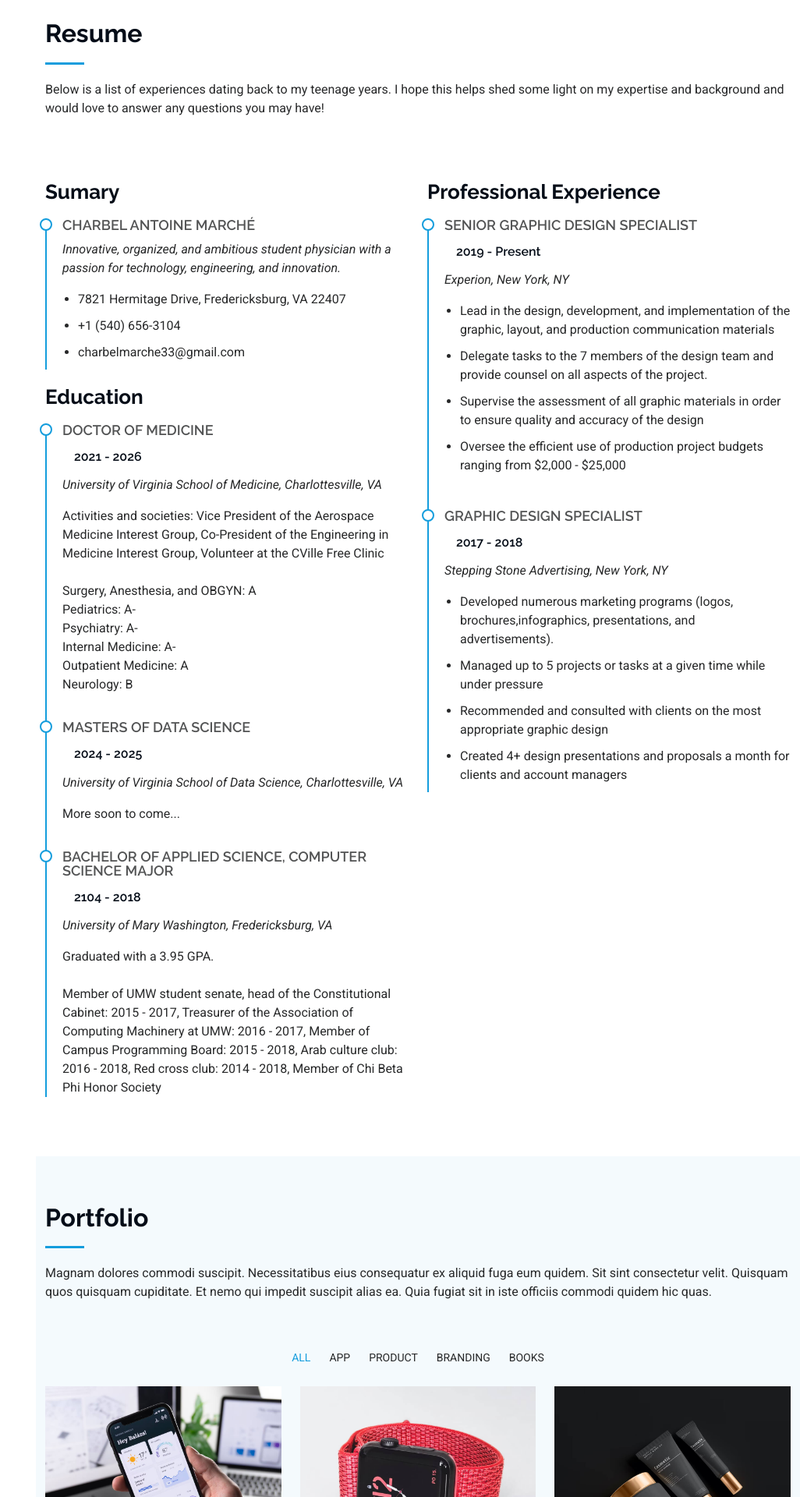
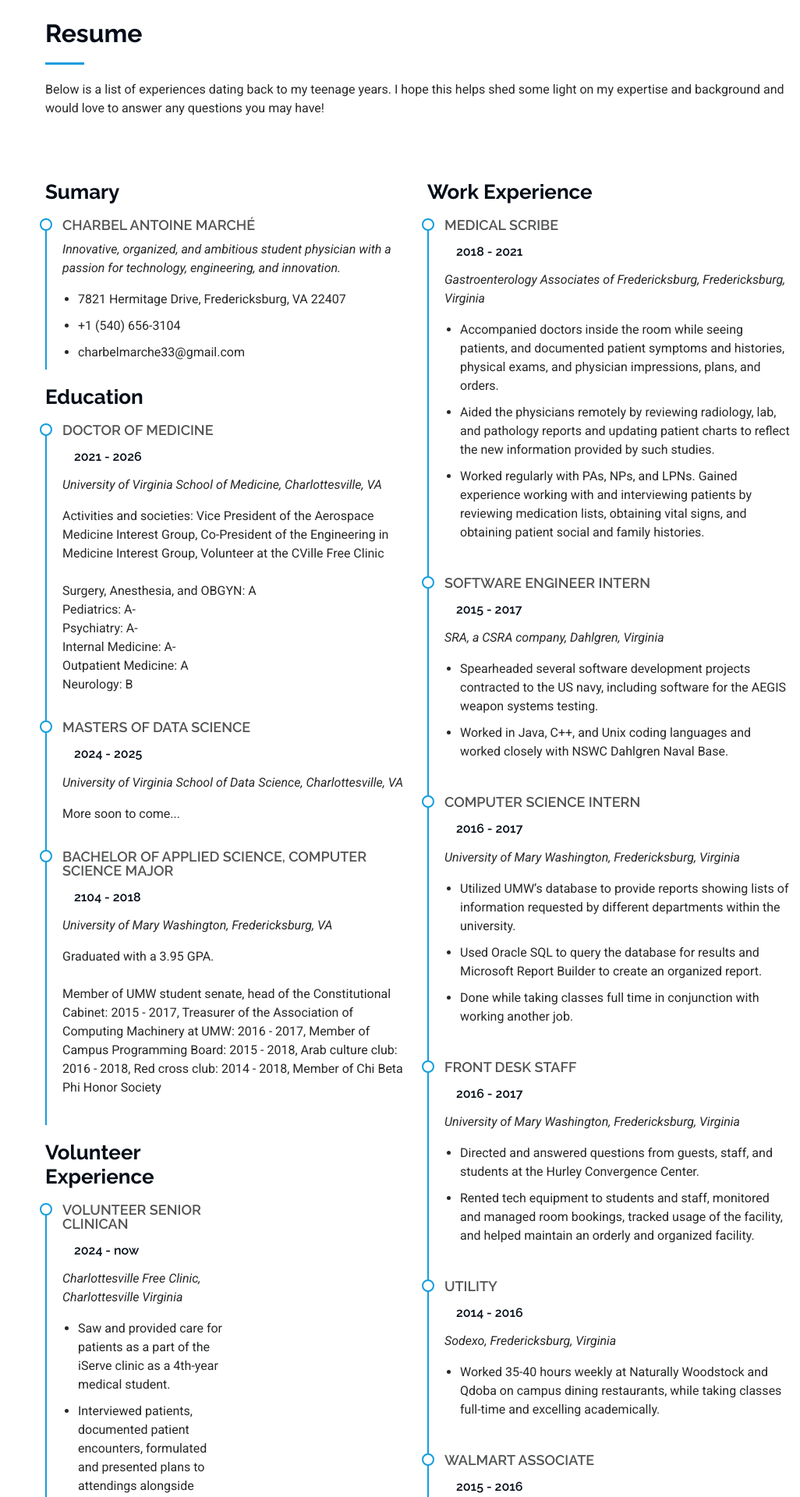
Before and after one commit to charbelmarche33/resume, a Flask app: page / in a window 1280 px wide. Shown: the part 2760-4680 px from the top of the page at 78% size, without its empty margins (254-1280 px from the left). Run offline with Flask 3, Linux system fonts and the light colour scheme; some libraries are stand-ins or nearby versions.

Commit message:
Added resume

```diff
--- a/templates/index.html
+++ b/templates/index.html
@@ -80,8 +80,8 @@
       <div class="container" data-aos="fade-up" data-aos-delay="100">
         <h2>Charbel Marché</h2>
         <p>I am a&nbsp;<span class="typed"
-            data-typed-items="Software Engineer..., Web Developer..., Data Scientist...">Physician In
-            Training...</span><span class="typed-cursor typed-cursor--blink" aria-hidden="true"></span><span
+            data-typed-items="Software Engineer..., Student Physician..., Data Scientist...">Web
+            Developer...</span><span class="typed-cursor typed-cursor--blink" aria-hidden="true"></span><span
             class="typed-cursor typed-cursor--blink" aria-hidden="true"></span></p>
       </div>
 
@@ -389,38 +389,141 @@
               </p>
             </div><!-- Edn Resume Item -->
 
+            <div class="col-lg-6" data-aos="fade-up" data-aos-delay="200">
+              <h3 class="resume-title">Volunteer Experience</h3>
+              <div class="resume-item">
+                <h4>Volunteer Senior Clinican</h4>
+                <h5>2024 - now</h5>
+                <p><em>Charlottesville Free Clinic, Charlottesville Virginia </em></p>
+                <ul>
+                  <li> Saw and provided care for patients as a part of the iServe clinic as a 4th-year medical student.
+                  </li>
+                  <li>Interviewed patients, documented patient encounters, formulated and presented plans to attendings
+                    alongside junior clinicians. </li>
+                  <li>Got the opportunity to mentor and teach junior clinicians (first and
+                    second-year medical students).</li>
+                </ul>
+              </div><!-- Edn Resume Item -->
+
+              <div class="resume-item">
+                <h4>Clinical and Administrative Volunteer</h4>
+                <h5>2015 - 2021</h5>
+                <p><em>Lloyd F. Moss Free Clinic, Fredericksburg, Virginia</em></p>
+                <ul>
+                  <li>Had the pleasure of accompanying doctors in the room while seeing patients, and documented patient
+                    history, reasons for visit, physical exams, and doctor’s orders and impressions. </li>
+                  <li>Had the opportunity to interact and work directly with patients by interviewing them for their
+                    medical history and reason for visit, while obtaining vital signs.</li>
+                  <li>Helped organize patient charts (prior to EMR use) and answered and made phone calls to free clinic
+                    patients to schedule appointments and remind them of upcoming appointments.</li>
+                </ul>
+              </div><!-- Edn Resume Item -->
+
+              <div class="resume-item">
+                <h4>Hospital Volunteer</h4>
+                <h5>2016 - 2018</h5>
+                <p><em>Mary Washington Hospital, Fredericksburg, Virginia</em></p>
+                <ul>
+                  <li>Answered call bells to comfort and provide optimal care for patients, and assisted staff in
+                    providing optimal customer service.</li>
+                  <li>Worked alongside CNA’s, nurses, and doctors. </li>
+                </ul>
+              </div><!-- Edn Resume Item -->
+
+              <div class="resume-item">
+                <h4>Volunteer</h4>
+                <h5>2017 - 2021</h5>
+                <p><em>Thurman Brisben Homeless Shelter, Fredericksburg, Virginia</em></p>
+                <ul>
+                  <li>Prepared and served lunch to the families and fellow members of my community staying at the
+                    Brisben
+                    shelter, and helped manage the center at the front desk.
+                  </li>
+                </ul>
+              </div><!-- Edn Resume Item -->
+            </div>
+
           </div>
 
           <div class="col-lg-6" data-aos="fade-up" data-aos-delay="200">
-            <h3 class="resume-title">Professional Experience</h3>
+            <h3 class="resume-title">Work Experience</h3>
             <div class="resume-item">
-              <h4>Senior graphic design specialist</h4>
-              <h5>2019 - Present</h5>
-              <p><em>Experion, New York, NY </em></p>
+              <h4>Medical Scribe</h4>
+              <h5>2018 - 2021</h5>
+              <p><em>Gastroenterology Associates of Fredericksburg, Fredericksburg, Virginia </em></p>
               <ul>
-                <li>Lead in the design, development, and implementation of the graphic, layout, and production
-                  communication materials</li>
-                <li>Delegate tasks to the 7 members of the design team and provide counsel on all aspects of the
-                  project. </li>
-                <li>Supervise the assessment of all graphic materials in order to ensure quality and accuracy of the
-                  design</li>
-                <li>Oversee the efficient use of production project budgets ranging from $2,000 - $25,000</li>
+                <li>Accompanied doctors inside the room while seeing patients, and documented patient symptoms and
+                  histories, physical exams, and physician impressions, plans, and orders.</li>
+                <li>Aided the
+                  physicians remotely by reviewing radiology, lab, and pathology reports and updating patient charts to
+                  reflect the new information provided by such studies. </li>
+                <li>Worked regularly with PAs, NPs, and LPNs. Gained
+                  experience working with and interviewing patients by reviewing medication lists, obtaining vital
+                  signs, and obtaining patient social and family histories.</li>
               </ul>
             </div><!-- Edn Resume Item -->
 
             <div class="resume-item">
-              <h4>Graphic design specialist</h4>
-              <h5>2017 - 2018</h5>
-              <p><em>Stepping Stone Advertising, New York, NY</em></p>
+              <h4>Software Engineer Intern</h4>
+              <h5>2015 - 2017</h5>
+              <p><em>SRA, a CSRA company, Dahlgren, Virginia</em></p>
               <ul>
-                <li>Developed numerous marketing programs (logos, brochures,infographics, presentations, and
-                  advertisements).</li>
-                <li>Managed up to 5 projects or tasks at a given time while under pressure</li>
-                <li>Recommended and consulted with clients on the most appropriate graphic design</li>
-                <li>Created 4+ design presentations and proposals a month for clients and account managers</li>
+                <li>Spearheaded several software development projects contracted to the US navy, including software for
+                  the AEGIS weapon systems testing. </li>
+                <li>Worked in Java, C++, and Unix coding languages and worked closely
+                  with NSWC Dahlgren Naval Base.</li>
               </ul>
             </div><!-- Edn Resume Item -->
 
+            <div class="resume-item">
+              <h4>Computer Science Intern</h4>
+              <h5>2016 - 2017</h5>
+              <p><em>University of Mary Washington, Fredericksburg, Virginia</em></p>
+              <ul>
+                <li>Utilized UMW’s database to provide reports showing lists of information requested by different
+                  departments within the university.</li>
+                <li>Used Oracle SQL to query the database for results and Microsoft
+                  Report Builder to create an organized report. </li>
+                <li>Done while taking classes full time in conjunction with
+                  working another job. </li>
+              </ul>
+            </div><!-- Edn Resume Item -->
+
+            <div class="resume-item">
+              <h4>Front Desk Staff</h4>
+              <h5>2016 - 2017</h5>
+              <p><em>University of Mary Washington, Fredericksburg, Virginia</em></p>
+              <ul>
+                <li>Directed and answered questions from guests, staff, and students at the Hurley Convergence Center.
+                </li>
+                <li>Rented tech equipment to students and staff, monitored and managed room bookings, tracked usage of
+                  the
+                  facility, and helped maintain an orderly and organized facility. </li>
+              </ul>
+            </div><!-- Edn Resume Item -->
+
+            <div class="resume-item">
+              <h4>Utility</h4>
+              <h5>2014 - 2016</h5>
+              <p><em>Sodexo, Fredericksburg, Virginia</em></p>
+              <ul>
+                <li>Worked 35-40 hours weekly at Naturally Woodstock and Qdoba on campus dining restaurants, while
+                  taking classes full-time and excelling academically.
+                </li>
+              </ul>
+            </div><!-- Edn Resume Item -->
+
+            <div class="resume-item">
+              <h4>Walmart Associate</h4>
+              <h5>2015 - 2016</h5>
+              <p><em>Walmart, King George, Virginia</em></p>
+            </div><!-- Edn Resume Item -->
+
+            <div class="resume-item">
+              <h4>Fry Cook</h4>
+              <h5>2014 - 2015</h5>
+              <p><em>McDonald's, King George, Virginia</em></p>
+            </div><!-- Edn Resume Item -->
           </div>
 
         </div>
@@ -435,9 +538,7 @@
       <!-- Section Title -->
       <div class="container section-title" data-aos="fade-up">
         <h2>Portfolio</h2>
-        <p>Magnam dolores commodi suscipit. Necessitatibus eius consequatur ex aliquid fuga eum quidem. Sit sint
-          consectetur velit. Quisquam quos quisquam cupiditate. Et nemo qui impedit suscipit alias ea. Quia fugiat sit
-          in iste officiis commodi quidem hic quas.</p>
+        <p>Below are links to some websites and projects that I am proud of!</p>
       </div><!-- End Section Title -->
 
       <div class="container">
```
